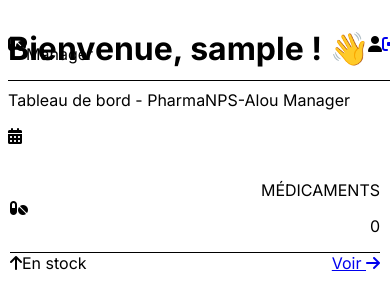
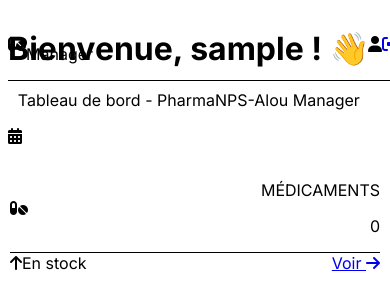
Before and after one commit to NdeyePendaSarr/pharmanps-aloucoding, a Django app: page /dashboard/ in a window 390 px wide. Shown: the top 284 px of the page. Run offline with Django 5.2, Linux system fonts and the light colour scheme; the visitor is signed in with stand-in values (Sample User, id 1); data that the repository does not hold is empty; style sheets or scripts are compiled from the project's sources.

Commit message:
Amélioration responsive du texte sur le Dashboard mobile

```diff
--- a/templates/users/dashboard.html
+++ b/templates/users/dashboard.html
@@ -12,10 +12,13 @@
         <div class="relative z-10">
             <div class="flex items-center justify-between">
                 <div>
-                    <h1 class="text-4xl font-extrabold text-white mb-3">
-                        Bienvenue, {{ user.username }} ! 👋
-                    </h1>
-                    <p class="text-blue-100 text-lg">Tableau de bord - PharmaNPS-Alou Manager</p>
+                    <h1 class="text-2xl sm:text-3xl md:text-4xl font-extrabold text-white mb-3 leading-tight break-words text-center md:text-left">
+    Bienvenue, {{ user.username }} ! 👋
+</h1>
+<p class="text-blue-100 text-sm sm:text-base md:text-lg text-center md:text-left leading-snug">
+    Tableau de bord - PharmaNPS-Alou Manager
+</p>
+
                     <p class="text-blue-200 text-sm mt-2">
                         <i class="fas fa-calendar-alt mr-2"></i>{{ "now"|date:"l d F Y" }}
                     </p>
```
